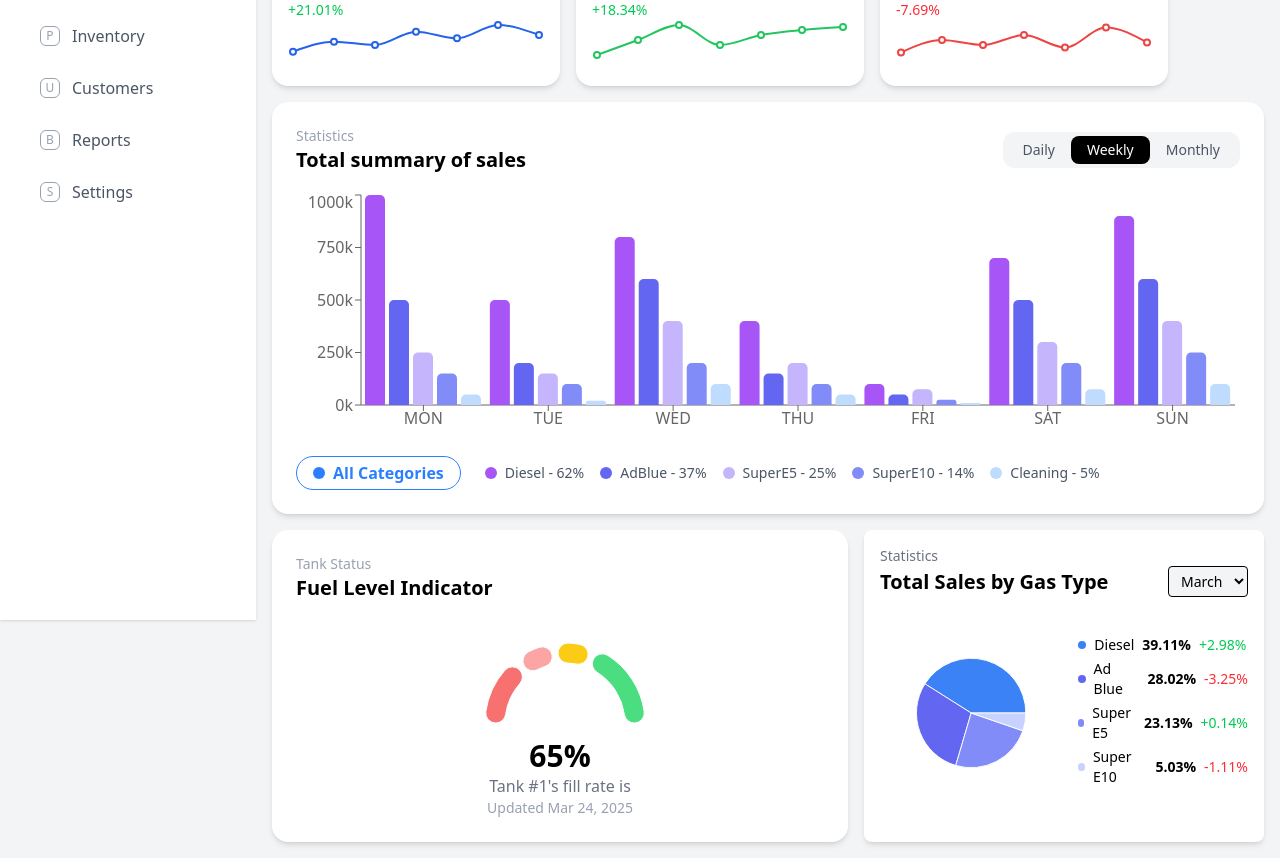
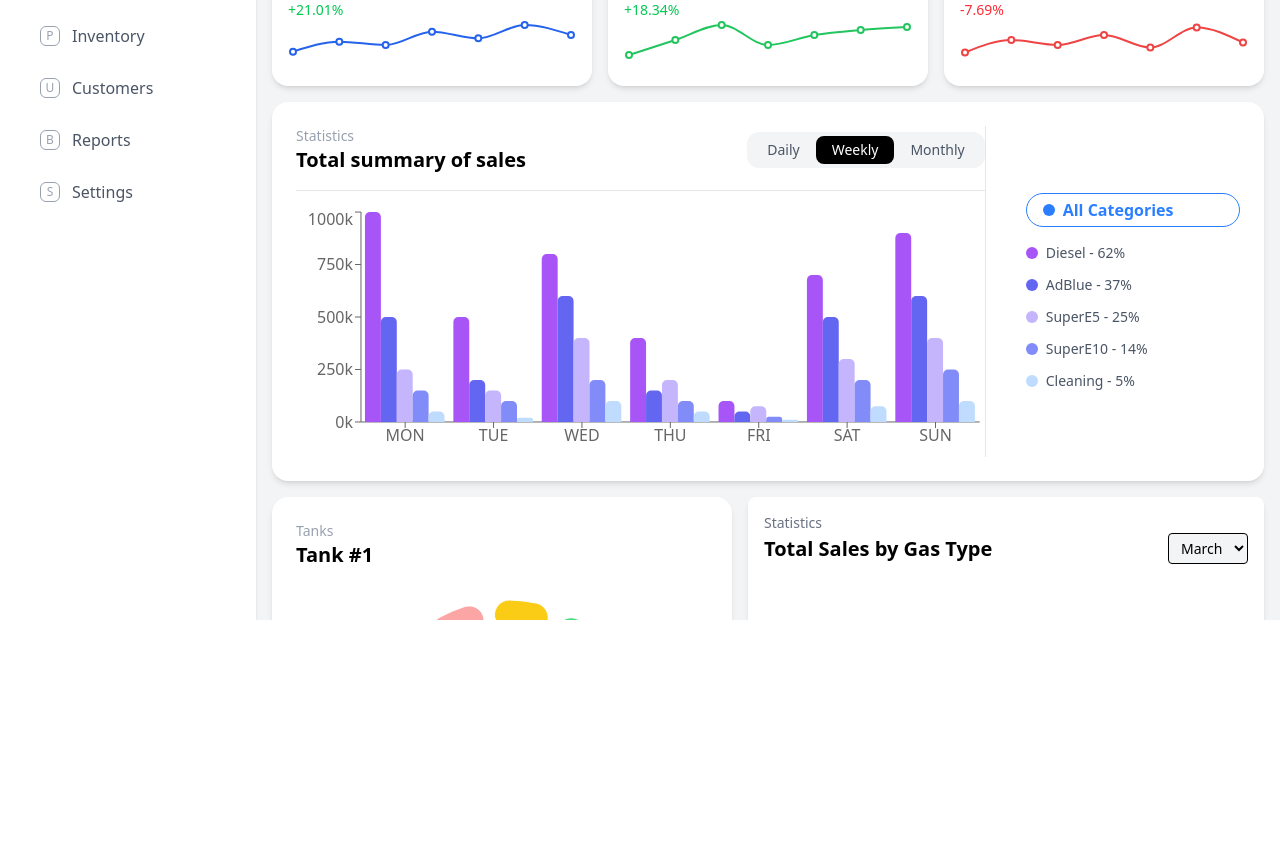
Before and after one commit to emreozbek35/dashboard, a React (Vite) app: page / in a window 1280 px wide. Shown: the part 180-1038 px from the top of the page. After the commit the page ends 800 px from the top, so only its background shows below. Built offline with nearby package versions, Linux system fonts and the light colour scheme.

Commit message:
chart changes

```diff
--- a/src/App.jsx
+++ b/src/App.jsx
@@ -5,7 +5,7 @@ import Sidebar from "./components/Sidebar";
 
 function App() {
   return (
-    <div className="min-h-screen bg-gray-100 flex overflow-hidden">
+    <div className="h-screen bg-gray-100 flex overflow-hidden">
       <Sidebar />
       <div className="flex-1 flex flex-col overflow-hidden">
         <Navbar />
--- a/src/components/Dashboard.jsx
+++ b/src/components/Dashboard.jsx
@@ -7,13 +7,14 @@ import TotalSalesByGasType from "./PieChart";
 const Dashboard = () => {
   return (
     <div className="flex flex-col gap-4 p-4">
-      <div className="flex gap-4">
+      <div className="flex gap-4 w-full">
         <StatCard
           title="Total Sales Today"
           value="$6035"
           percentage={21.01}
           data={salesData}
           color="#2563eb"
+          className="flex-1"
         />
         <StatCard
           title="Total Profit Today"
@@ -21,6 +22,7 @@ const Dashboard = () => {
           percentage={18.34}
           data={profitData}
           color="#22c55e"
+          className="flex-1"
         />
         <StatCard
           title="Malfunctions Today"
@@ -28,6 +30,7 @@ const Dashboard = () => {
           percentage={-7.69}
           data={malfunctionData}
           color="#ef4444"
+          className="flex-1"
         />
       </div>
       <SalesChart />
--- a/src/components/GaugeChart.jsx
+++ b/src/components/GaugeChart.jsx
@@ -14,24 +14,24 @@ const GaugeChart = ({ value = 65 }) => {
   // const needleValue = (value / 100) * 180; // Convert percentage to degrees
 
   return (
-    <div className="bg-white p-6 rounded-2xl shadow-md w-full">
+    <div className="bg-white p-6 rounded-2xl shadow-md flex-1">
       <div className="flex justify-between items-center mb-4">
         <div>
-          <p className="text-gray-400 text-sm">Tank Status</p>
-          <h2 className="text-xl font-bold">Fuel Level Indicator</h2>
+          <p className="text-gray-400 text-sm">Tanks</p>
+          <h2 className="text-xl font-bold">Tank #1</h2>
         </div>
       </div>
 
       <div className="flex flex-col items-center">
-        <PieChart width={200} height={120}>
+        <PieChart width={400} height={180}>
           <Pie
             data={data}
-            cx={100}
-            cy={100}
+            cx={200}
+            cy={150}
             startAngle={180}
             endAngle={0}
-            innerRadius={60}
-            outerRadius={80}
+            innerRadius={110}
+            outerRadius={140}
             paddingAngle={5} // Smooth gap
             cornerRadius={20} // Rounded arcs
             dataKey="value"
@@ -41,8 +41,8 @@ const GaugeChart = ({ value = 65 }) => {
             ))}
           </Pie>
         </PieChart>
-        <div className="text-3xl font-bold">{value}%</div>
-        <p className="text-gray-500">Tank #1's fill rate is</p>
+        <div className="text-4xl font-bold mt-2">{value}%</div>
+        <p className="text-gray-500 text-lg">Tank #1's fill rate is</p>
         <p className="text-gray-400 text-sm">Updated Mar 24, 2025</p>
       </div>
     </div>
--- a/src/components/PieChart.jsx
+++ b/src/components/PieChart.jsx
@@ -10,7 +10,7 @@ const data = [
 
 const TotalSalesByGasType = () => {
   return (
-    <div className="p-4 shadow-md rounded-lg w-[400px] bg-white">
+    <div className="p-4 shadow-md rounded-lg flex-1 bg-white">
       <h2 className="text-gray-500 text-sm">Statistics</h2>
       <div className="flex justify-between items-center">
         <h3 className="text-xl font-bold">Total Sales by Gas Type</h3>
@@ -19,13 +19,13 @@ const TotalSalesByGasType = () => {
         </select>
       </div>
       <div className="flex items-center mt-4">
-        <PieChart width={200} height={200}>
+        <PieChart width={300} height={300}>
           <Pie
             data={data}
             dataKey="value"
             cx="50%"
             cy="50%"
-            outerRadius={60}
+            outerRadius={90}
             fill="#8884d8"
           >
             {data.map((entry, index) => (
--- a/src/components/SalesChart.jsx
+++ b/src/components/SalesChart.jsx
@@ -81,17 +81,23 @@ const SalesChart = () => {
 
   return (
     <div className="bg-white p-6 rounded-2xl shadow-md w-full">
-      <div className="flex justify-between items-center mb-4">
+      <div className="flex gap-6">
+        {/* Left Side - Statistics, Title, Period Selector and Chart */}
+        <div className="w-3/4 border-r border-gray-200">
+          <div className="flex justify-between items-center mb-4 pb-4 border-b border-gray-200">
             <div>
               <p className="text-gray-400 text-sm">Statistics</p>
               <h2 className="text-xl font-bold">Total summary of sales</h2>
             </div>
+
             <div className="bg-gray-100 p-1 rounded-xl flex">
               {["Daily", "Weekly", "Monthly"].map((period) => (
                 <button
                   key={period}
                   className={`px-4 py-1 text-sm rounded-lg ${
-                period === "Weekly" ? "bg-black text-white" : "text-gray-600"
+                    period === "Weekly"
+                      ? "bg-black text-white"
+                      : "text-gray-600"
                   }`}
                 >
                   {period}
@@ -100,7 +106,6 @@ const SalesChart = () => {
             </div>
           </div>
 
-      {/* Bar Chart */}
           <ResponsiveContainer width="100%" height={250}>
             <BarChart data={data}>
               <XAxis dataKey="day" />
@@ -119,9 +124,10 @@ const SalesChart = () => {
               )}
             </BarChart>
           </ResponsiveContainer>
+        </div>
 
-      {/* Category Selector */}
-      <div className="mt-4 flex gap-6 items-center">
+        {/* Right Side - Category Selector */}
+        <div className="w-1/4 flex flex-col gap-4 self-center pl-4">
           <button
             className={`flex items-center gap-2 px-4 py-1 border rounded-full ${
               selectedCategory === "All"
@@ -133,7 +139,7 @@ const SalesChart = () => {
             <span className="w-3 h-3 bg-blue-500 rounded-full"></span> All
             Categories
           </button>
-        <div className="flex flex-wrap gap-4">
+          <div className="flex flex-col gap-3">
             {Object.keys(colors).map((category) => (
               <button
                 key={category}
@@ -161,6 +167,7 @@ const SalesChart = () => {
           </div>
         </div>
       </div>
+    </div>
   );
 };
 
--- a/src/components/StatCard.jsx
+++ b/src/components/StatCard.jsx
@@ -1,9 +1,16 @@
 import React from "react";
 import { LineChart, Line, ResponsiveContainer } from "recharts";
 
-const StatCard = ({ title, value, percentage, data, color }) => {
+const StatCard = ({
+  title,
+  value,
+  percentage,
+  data,
+  color,
+  className = "",
+}) => {
   return (
-    <div className="bg-white p-4 rounded-2xl shadow-md w-72">
+    <div className={`bg-white p-4 rounded-2xl shadow-md ${className}`}>
       <p className="text-gray-400 text-sm">Statistics</p>
       <h2 className="text-lg font-bold">{title}</h2>
       <p className="text-3xl font-bold">{value}</p>
```
Lines whose indentation alone changed are shown as unchanged.
